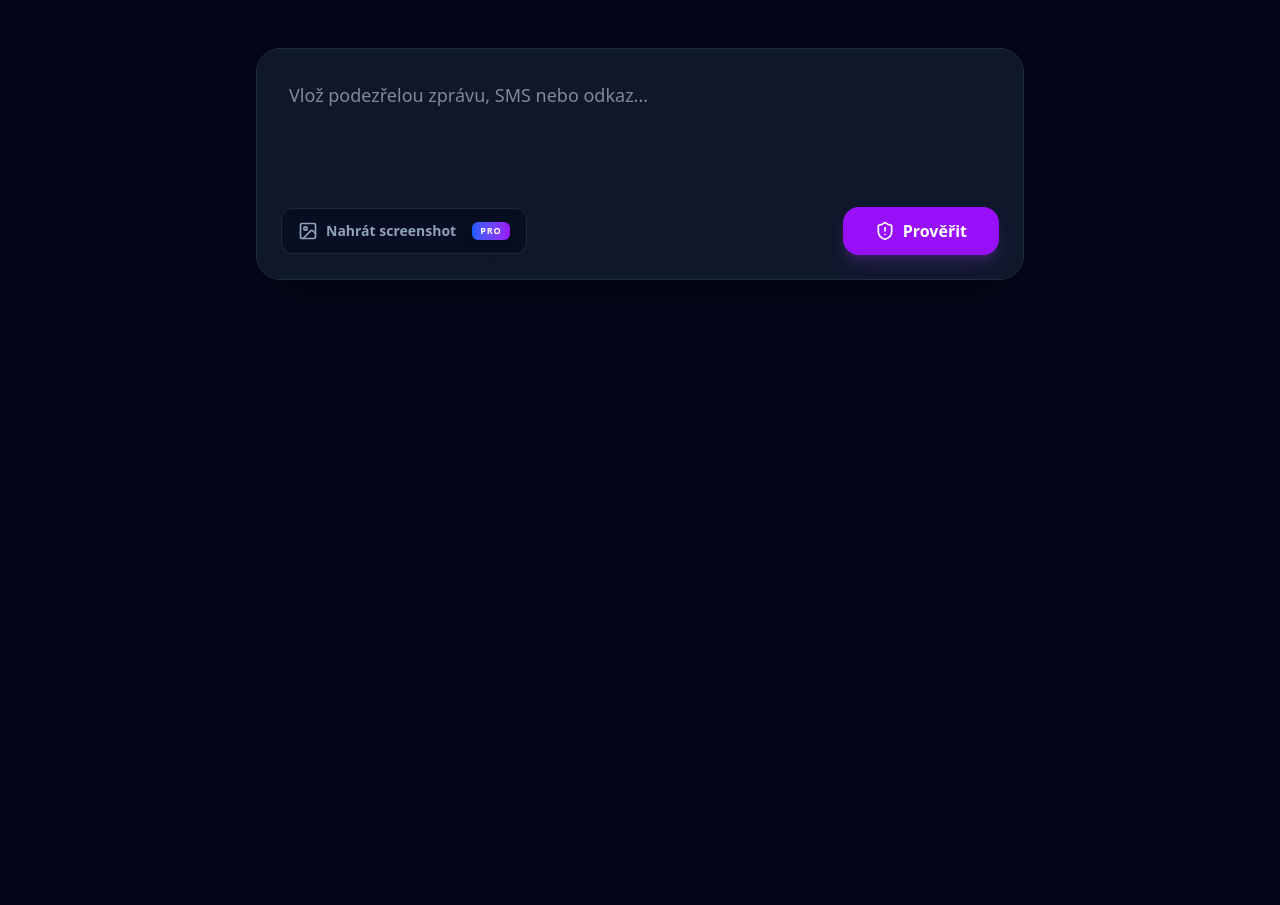
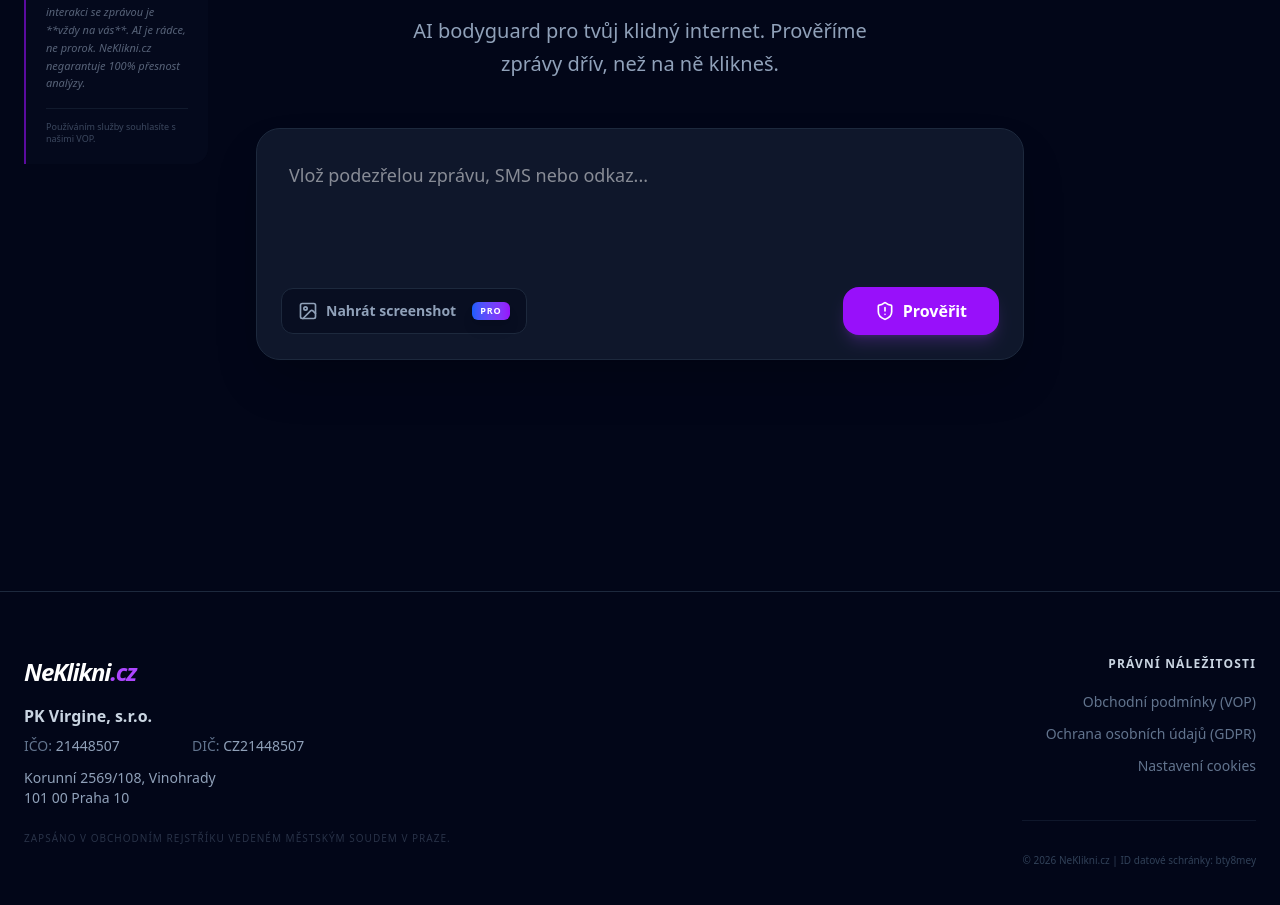
Before and after one commit to Rega85/neklikni.cz, a Next.js app: page / in a window 1280 px wide. Shown: the part 289-1194 px from the top of the page. Before the commit the page ends 880 px from the top, so only its background shows below. Built offline with nearby package versions, Linux system fonts and the light colour scheme; no server answers.

Commit message:
feat: PK Virgine s.r.o. branding, GDPR a Legal Shield v UI

```diff
--- /dev/null
+++ b/app/components/Footer.tsx
@@ -0,0 +1,52 @@
+import Link from 'next/link';
+
+export default function Footer() {
+  return (
+    <footer className="w-full border-t border-slate-800 bg-slate-950 py-16 px-6">
+      <div className="max-w-7xl mx-auto grid grid-cols-1 md:grid-cols-2 gap-12 items-start">
+
+        {/* Identita a Firma */}
+        <div className="space-y-4">
+          <div className="font-black text-2xl italic text-white tracking-tighter">
+            NeKlikni<span className="text-purple-500">.cz</span>
+          </div>
+          <div className="text-sm text-slate-500 space-y-2 font-medium">
+            <p className="font-bold text-slate-300 text-base">PK Virgine, s.r.o.</p>
+            <div className="grid grid-cols-2 gap-x-4 max-w-xs">
+              <p>IČO: <span className="text-slate-400">21448507</span></p>
+              <p>DIČ: <span className="text-slate-400">CZ21448507</span></p>
+            </div>
+            <p className="text-slate-400 pt-1">
+              Korunní 2569/108, Vinohrady<br />
+              101 00 Praha 10
+            </p>
+            <p className="pt-4 text-[10px] leading-tight opacity-40 uppercase tracking-widest">
+              Zapsáno v obchodním rejstříku vedeném Městským soudem v Praze.
+            </p>
+          </div>
+        </div>
+
+        {/* Legislativa a Odkazy */}
+        <div className="flex flex-col md:items-end gap-3 text-sm">
+          <h4 className="text-slate-300 font-bold mb-2 uppercase tracking-widest text-xs">Právní náležitosti</h4>
+          <Link href="/vop" className="text-slate-500 hover:text-purple-400 transition-colors">
+            Obchodní podmínky (VOP)
+          </Link>
+          <Link href="/gdpr" className="text-slate-500 hover:text-purple-400 transition-colors">
+            Ochrana osobních údajů (GDPR)
+          </Link>
+          <Link href="/cookies" className="text-slate-500 hover:text-purple-400 transition-colors">
+            Nastavení cookies
+          </Link>
+
+          <div className="mt-8 pt-8 border-t border-slate-900 w-full md:w-auto text-center md:text-right">
+            <p className="text-slate-700 text-[10px]">
+              © {new Date().getFullYear()} NeKlikni.cz | ID datové schránky: bty8mey
+            </p>
+          </div>
+        </div>
+
+      </div>
+    </footer>
+  );
+}
--- a/app/layout.tsx
+++ b/app/layout.tsx
@@ -2,6 +2,7 @@ import type { Metadata } from "next";
 import { Geist, Geist_Mono } from "next/font/google";
 import "./globals.css";
 import Header from "@/app/components/header";
+import Footer from "@/app/components/Footer"; // ✅ Přidán import patičky
 
 const geistSans = Geist({ variable: "--font-geist-sans", subsets: ["latin"] });
 const geistMono = Geist_Mono({ variable: "--font-geist-mono", subsets: ["latin"] });
@@ -14,11 +15,16 @@ export const metadata: Metadata = {
 export default function RootLayout({ children }: { children: React.ReactNode }) {
   return (
     <html lang="cs">
-      <body className={`${geistSans.variable} ${geistMono.variable} antialiased bg-slate-950 text-white`}>
+      <body className={`${geistSans.variable} ${geistMono.variable} antialiased bg-slate-950 text-white flex flex-col min-h-screen`}>
         <Header />
-        <div className="pt-20">
+
+        {/* Hlavní obsah, který vytlačuje patičku dolů */}
+        <div className="pt-20 flex-grow">
           {children}
         </div>
+
+        {/* ✅ Patička se zobrazí na všech stránkách */}
+        <Footer />
       </body>
     </html>
   );
--- a/app/page.tsx
+++ b/app/page.tsx
@@ -2,7 +2,7 @@
 
 import { useState } from "react";
 import { useRouter } from "next/navigation";
-import { ShieldAlert, Image as ImageIcon, Sparkles } from "lucide-react";
+import { ShieldAlert, Image as ImageIcon, Sparkles, Scale } from "lucide-react"; // Přidána ikona váhy
 import { z } from "zod";
 
 const AnalyzeResponseSchema = z.object({
@@ -59,9 +59,9 @@ export default function Home() {
   };
 
   return (
-    <main className="flex flex-col items-center px-6 pt-12 relative min-h-screen">
+    <main className="min-h-screen bg-slate-950 flex flex-col items-center px-6 pt-32 pb-20 relative">
 
-      {/* Toast */}
+      {/* Toast - Fake Door */}
       {showToast && (
         <div className="fixed top-24 left-1/2 -translate-x-1/2 z-50 animate-in fade-in slide-in-from-top-4">
           <div className="bg-slate-900 border border-purple-500/50 shadow-2xl shadow-purple-500/20 px-6 py-4 rounded-2xl flex items-start gap-4 max-w-md">
@@ -69,17 +69,38 @@ export default function Home() {
             <div>
               <h4 className="font-bold text-white mb-1">Tuhle funkci právě trénujeme! 🚀</h4>
               <p className="text-sm text-slate-400">
-                Rozpoznávání podvodů přímo ze screenshotů ladíme. Brzy bude dostupné exkluzivně pro tarify <span className="text-purple-400 font-bold">BASIC</span> a <span className="text-purple-400 font-bold">PRO</span>.
+                Rozpoznávání podvodů ze screenshotů ladíme. Brzy pro tarify <span className="text-purple-400 font-bold">BASIC</span> a <span className="text-purple-400 font-bold">PRO</span>.
               </p>
             </div>
           </div>
         </div>
       )}
 
+      {/* HLAVNÍ KONTEJNER S SIDEBAREM */}
+      <div className="max-w-7xl w-full flex flex-col lg:flex-row items-start justify-center gap-12">
+
+        {/* 🛡️ LEVÝ SIDEBAR (Disclaimer) */}
+        <aside className="hidden lg:flex flex-col gap-4 w-[240px] sticky top-32 opacity-60 hover:opacity-100 transition-opacity">
+          <div className="p-5 bg-slate-900/40 border-l-2 border-purple-600 rounded-r-2xl backdrop-blur-sm space-y-4">
+            <div className="flex items-center gap-2 text-purple-400">
+              <Scale size={16} />
+              <h4 className="text-[10px] font-black uppercase tracking-[0.2em]">Omezení odpovědnosti</h4>
+            </div>
+            <p className="text-[11px] leading-relaxed text-slate-400 italic">
+              Poslední rozhodnutí o interakci se zprávou je **vždy na vás**. AI je rádce, ne prorok. NeKlikni.cz negarantuje 100% přesnost analýzy.
+            </p>
+            <div className="pt-3 border-t border-slate-800">
+              <p className="text-[9px] text-slate-500 leading-tight">
+                Používáním služby souhlasíte s našimi VOP.
+              </p>
+            </div>
+          </div>
+        </aside>
+
+        {/* STŘEDNÍ ČÁST (Hlavní obsah) */}
         <div className="max-w-3xl w-full space-y-12">
-
           <div className="text-center space-y-6">
-          <h1 className="text-7xl font-black tracking-tighter italic">
+            <h1 className="text-7xl font-black tracking-tighter italic text-white">
               Prověř <span className="text-purple-500 underline decoration-white/10">než klikneš</span>
             </h1>
             <p className="text-slate-400 text-xl max-w-lg mx-auto leading-relaxed">
@@ -92,7 +113,7 @@ export default function Home() {
               value={input}
               onChange={(e) => setInput(e.target.value)}
               placeholder="Vlož podezřelou zprávu, SMS nebo odkaz..."
-            className="w-full bg-transparent p-6 outline-none text-lg resize-none min-h-[150px]"
+              className="w-full bg-transparent p-6 outline-none text-white text-lg resize-none min-h-[150px]"
             />
 
             <div className="flex flex-col sm:flex-row justify-between items-center px-4 pb-4 gap-4">
@@ -126,53 +147,28 @@ export default function Home() {
                 {result.risk === "LIMIT" ? "🔒 LIMIT" : `${result.risk}% RIZIKO`}
               </div>
 
+              {/* ... zbytek tvé logiky výsledků (verdict, locked state) ... */}
               {result.isLocked ? (
                 <div className="mt-6 space-y-4">
-                <div className="relative rounded-2xl border border-white/10 bg-white/5 p-6 overflow-hidden">
-                  <div className="space-y-3 blur-md opacity-30 select-none pointer-events-none" aria-hidden="true">
-                    <div className="h-4 bg-white/30 rounded w-full" />
-                    <div className="h-4 bg-white/30 rounded w-5/6" />
-                    <div className="h-4 bg-white/30 rounded w-4/6" />
-                  </div>
-                  <div className="absolute inset-0 flex items-center justify-center">
-                    <div
-                      className="px-5 py-2 rounded-full bg-slate-950 border border-purple-500/50 text-white font-bold text-sm shadow-2xl"
-                      role="alert"
-                      aria-label="Obsah je uzamčen. Pro zobrazení detailů potřebujete tarif Basic nebo Pro."
-                    >
-                      🔒 Podrobný rozbor je v BASIC / PRO
-                    </div>
-                  </div>
-                </div>
-                <button
-                  onClick={() => router.push('/pricing')}
-                  className="w-full py-4 bg-gradient-to-r from-blue-600 to-purple-600 rounded-2xl font-black text-white shadow-lg transition-transform hover:scale-[1.01]"
-                >
-                  ODEMKNOUT ANALÝZU (99 Kč/měs)
-                </button>
-              </div>
-            ) : result.risk === "LIMIT" ? (
-              <div className="mt-6">
-                <p className="text-xl font-medium text-amber-200 leading-relaxed px-4">
-                  Denní limit vyčerpán. Přihlas se nebo upgraduj pro neomezený přístup.
-                </p>
-                <button
-                  onClick={() => router.push('/pricing')}
-                  className="mt-8 w-full py-4 bg-amber-500 hover:bg-amber-400 rounded-xl font-black text-slate-950 shadow-lg transition-all"
-                >
-                  DOPLNIT KREDITY
-                </button>
+                  {/* ... tvůj lock box ... */}
                 </div>
               ) : (
                 <div className="mt-6">
                   <p className="text-xl font-medium italic text-slate-200 leading-relaxed px-4">
                     "{result.verdict}"
                   </p>
+                  {/* ✅ Sekundární Legal Shield pod verdiktem */}
+                  <p className="mt-6 text-[10px] text-slate-500 italic opacity-50">
+                    Analýza je generována AI a slouží pouze jako informativní pomůcka.
+                  </p>
                 </div>
               )}
-
             </div>
           )}
+        </div>
+
+        {/* PRAVÝ PLACEHOLDER (Pro dokonalé vycentrování středu) */}
+        <div className="hidden lg:block w-[240px]"></div>
 
       </div>
     </main>
```
Also changed, not shown: app/gdpr/page.tsx (added, +58 -0 lines). Lines whose indentation alone changed are shown as unchanged.
